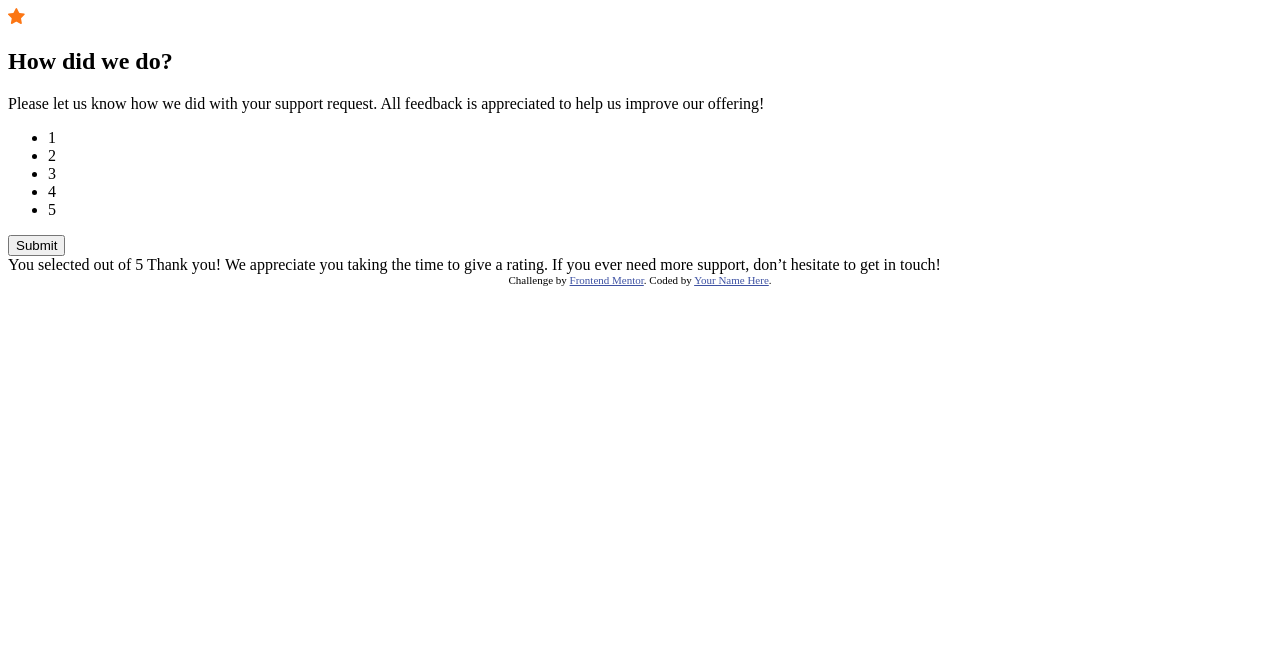
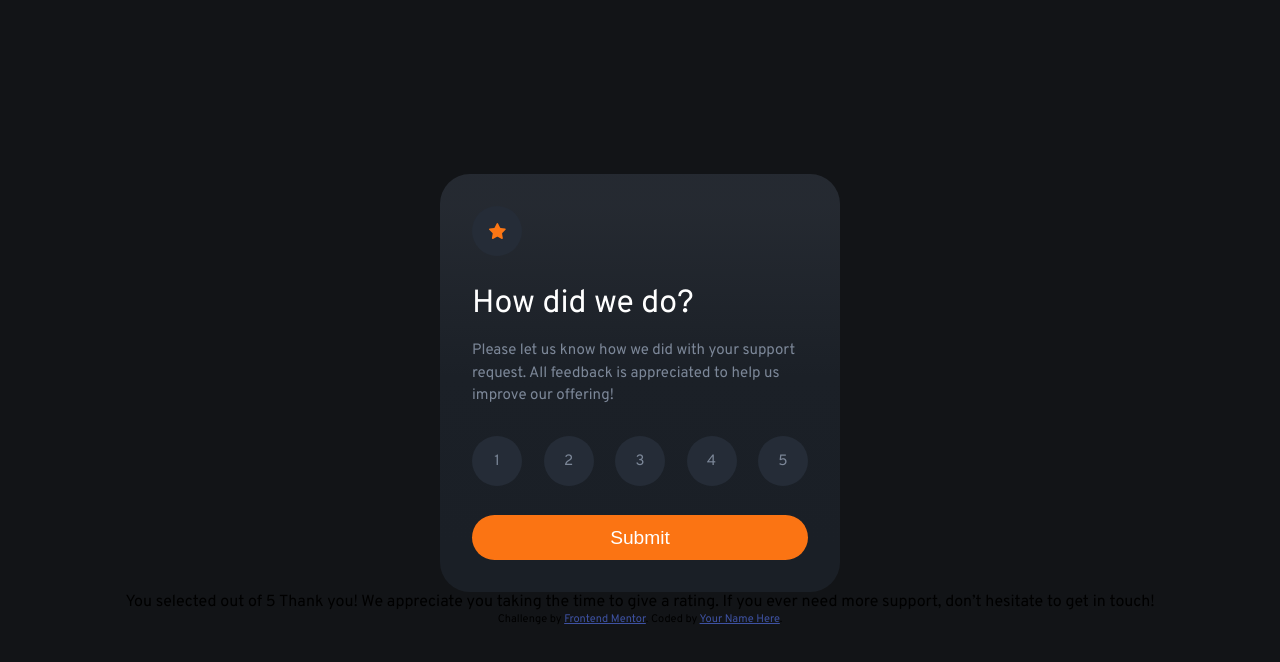
Before and after one commit to BrunoAfonsoOliveira/interactive-rating-component-main, a plain HTML site: page index.html in a window 1280 px wide. Drawn offline with Linux system fonts and the light colour scheme.

Commit message:
fisign style rating state

```diff
--- a/index.html
+++ b/index.html
@@ -10,21 +10,21 @@
 <body>
   <!-- Rating state start -->
 
-  <section class="card-container">
-    <div class="star-container-card">
+  <main class="card-container">
+    <section class="star-container-card">
       <img src="images/icon-star.svg" alt="star image">
-    </div>
+    </section>
     <h1 class="title-card">How did we do?</h1>
     <p class="description-card">Please let us know how we did with your support request. All feedback is appreciated to help us improve our offering!</p>
-    <ul class="rating-container-card">
-      <li>1</li>
-      <li>2</li>
-      <li>3</li>
-      <li>4</li>
-      <li>5</li>
+    <ul class="stars-container-card">
+      <li class="rating-star">1</li>
+      <li class="rating-star">2</li>
+      <li class="rating-star">3</li>
+      <li class="rating-star">4</li>
+      <li class="rating-star">5</li>
     </ul>
     <button class="btn-card">Submit</button>
-  </section>
+  </main>
 
   <!-- Rating state end -->
 
--- a/style.css
+++ b/style.css
@@ -1,4 +1,99 @@
+@import url('https://fonts.googleapis.com/css2?family=Overpass:wght@400;700&display=swap');
 
+:root {
+    --Orange: #FB7413;
+    --Light-Grey: #D7DADF;
+    --Medium-Grey: #7C8798;
+    --Dark-Blue: #252C37;
+    --Very-Dark-Blue: #121417;
+}
+
+* {
+    margin: 0;
+    padding: 0;
+    box-sizing: border-box;
+    list-style-type: none;
+}
+
+body {
+    height: 100vh;
+    display: flex;
+    flex-direction: column;
+    justify-content: center;
+    align-items: center;
+    font-family: 'Overpass', sans-serif;
+    background-color: var(--Very-Dark-Blue);
+}
+
+.card-container {
+    max-width: 400px;
+    background: linear-gradient(180deg, rgba(39, 44, 52, 0.9) 7.62%, #1B2027 48.49%, #1A1F26 88.68%);
+    padding: 2em;
+    border-radius: 30px;
+    color: #fff;
+}
+
+.star-container-card {
+    width: 50px;
+    height: 50px;
+    background-color: var(--Dark-Blue);
+    display: flex;
+    justify-content: center;
+    align-items: center;
+    border-radius: 50%;
+}
+
+.title-card {
+    margin-top: 1.8rem;
+    font-weight: normal;
+}
+
+.description-card {
+    font-size: 15px;
+    margin: 1rem 0;
+    color: var(--Medium-Grey);
+    line-height: 1.4rem;
+}
+
+.stars-container-card {
+    display: flex;
+    justify-content: space-between;
+    margin: 1.8rem 0;
+}
+
+.stars-container-card > * {
+    width: 50px;
+    height: 50px;
+    background-color: var(--Dark-Blue);
+    display: flex;
+    justify-content: center;
+    align-items: center;
+    border-radius: 50%;
+    color: var(--Medium-Grey);
+    font-size: 15px;
+    cursor: pointer;
+}
+
+.stars-container-card > *:hover {
+    background-color: var(--Medium-Grey);
+    color: #fff;
+}
+
+.btn-card {
+    width: 100%;
+    padding: .6em;
+    border-radius: 30px;
+    border: none;
+    background-color: var(--Orange);
+    color: #fff;
+    font-size: 1.2rem;
+    cursor: pointer;
+}
+
+.btn-card:hover {
+    background-color: #fff;
+    color: var(--Orange);
+}
 
 .attribution {
     font-size: 11px; text-align: center;
```
